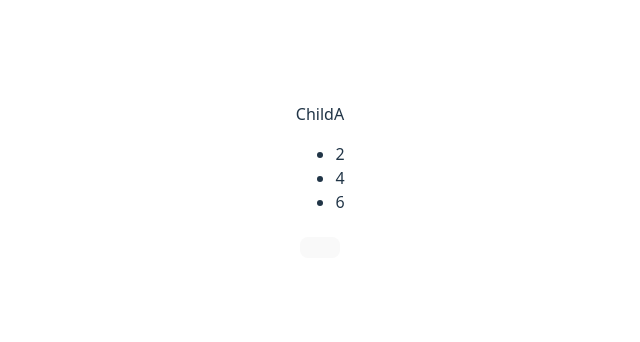
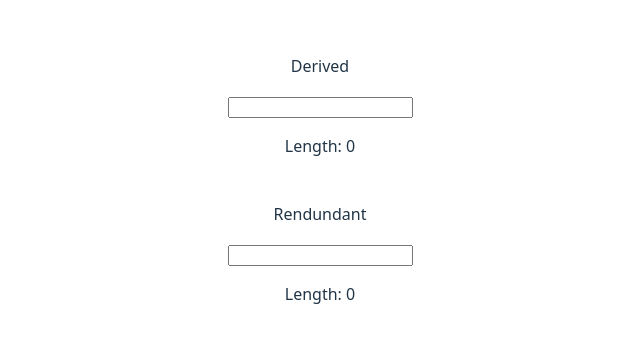
Before and after one commit to VictorSouzaCode/React-Performance-best-Practices, a React (Vite) app: page / in a window 1280 px wide. Shown: the part 220-562 px from the top of the page, without its empty margins (320-960 px from the left). Built offline with nearby package versions, Linux system fonts and the light colour scheme.

Commit message:
derived state lesson added and completed batching lesson added and completed expensive component lesson added

```diff
--- a/src/App.tsx
+++ b/src/App.tsx
@@ -2,6 +2,9 @@ import './App.css'
 import ReRender from './exercises/ReactRenderingModel/see-re-renders/ReRender'
 import PreventReRenders from './exercises/ReactRenderingModel/prevent-ReRenders/Prevent-ReRenders'
 import IdentityTrap from './exercises/ReactRenderingModel/propsIdentityTrap/IdentityTrap'
+import Batching from './exercises/ReactRenderingModel/batching/Batching'
+import DerivedState from './exercises/ReactRenderingModel/derivedState/DerivedState'
+import RedundantState from './exercises/ReactRenderingModel/derivedState/RedundantState'
 
 function App() {
 
@@ -9,7 +12,10 @@ function App() {
     <>
     {/* <ReRender/> */}
     {/* <PreventReRenders/> */}
-    <IdentityTrap/>
+    {/* <IdentityTrap/> */}
+    {/* <Batching/> */}
+    <DerivedState/>
+    <RedundantState/>
     </>
   )
 }
--- /dev/null
+++ b/src/exercises/ReactRenderingModel/batching/Batching.tsx
@@ -0,0 +1,68 @@
+import { useState } from "react"
+/* Goal: Explore batching of state updates. */
+
+/* Batching means React groups multiple state updates that happen in the same event loop (like inside one button click handler) and applies them together before rendering.
+This avoids doing a re-render after every single setState call.
+*/
+// Batching prevents extra renders, but also means all updates in one event handler see the same initial state (unless you use the functional form).
+// That’s why setState(prev => …) is the safe choice when your update depends on the previous state.
+
+const Batching = () => {
+    const [count, setCount] = useState(0)
+
+    const [countTwo, setCountTwo] = useState(0)
+
+    // With batching: Wrong way
+    // React collects both updates before rendering.
+    // Both are using the same stale count value (the one from when the handler started).
+    // So React thinks: "update count to count + 1" … twice.
+    // Result: you only get +1.
+    const incrementTwiceWrog = () => {
+        setCount(count + 1);
+        setCount(count + 1); // uses the same old `count`
+    }
+
+    // With batching: Correct way
+    // Now each update doesn’t close over the stale count.
+    // Instead, React says:
+    // Apply function: take latest value, add 1.
+    // Then: "Apply function again: take latest value, add 1."
+    // Even with batching, React applies them sequentially, so you get the correct +2.
+    const incrementTwiceCorrect = () => {
+        setCountTwo(prev => prev + 1);
+        setCountTwo(prev => prev + 1); // each uses the latest updated value
+    }
+
+    /* Key Lesson:
+       When your next state depends on the previous state, always use the functional updater form:
+    */
+
+    // Functional form performance cost
+    // functional updater is not slower in any meaningful way. It’s the safer option whenever the next state depends on the previous one.
+    // The functional updater can actually prevent bugs and wasted re-renders (like in your Exercise 4).
+    // So in real-world apps, it can be more performant overall
+
+  return (
+      <div>
+          <div style={{
+              display: "flex",
+              justifyContent: "center",
+              gap: "10px"
+          }}>
+              <p>Wrong:{count}</p>
+              <p>Corrent:{countTwo}</p>
+          </div>
+
+          <button
+              onClick={incrementTwiceWrog}>
+              Wrong
+          </button>
+          <button
+              onClick={incrementTwiceCorrect}>
+              Corrent
+          </button>
+      </div>
+  )
+}
+
+export default Batching
--- /dev/null
+++ b/src/exercises/ReactRenderingModel/derivedState/DerivedState.tsx
@@ -0,0 +1,41 @@
+import { useState } from "react"
+
+// THE CORRECT WAY
+
+// Goal: Avoid redundant state.
+// What is "derived state"
+// It’s when you store something in state that can be calculated from other state or props.
+// If you have text in state, and you also store text.length in state… then length is derived from text and doesn’t need to live in state separately.
+
+const DerivedState = () => {
+
+  const [text, setText] = useState("");
+
+  const handleChange = (e: React.ChangeEvent<HTMLInputElement>) => {
+    setText(e.target.value)
+  }
+
+  // Benefits:
+  // Only one source of truth (text).
+  // React recalculates text.length on every render — which is trivial and free.
+  // Less chance of bugs and unnecessary re-renders.
+
+  /* Key lesson:
+
+  Only put in useState what you can’t compute from props or other state.
+
+  Everything else → derive it.
+  */
+
+  return (
+    <div style={{
+        border: '1px solid white'}}
+    >
+      <p>Derived</p>
+          <input value={text} onChange={handleChange} />
+          <p>Length: {text.length}</p>
+    </div>
+  )
+}
+
+export default DerivedState
--- /dev/null
+++ b/src/exercises/ReactRenderingModel/derivedState/RedundantState.tsx
@@ -0,0 +1,36 @@
+import { useState } from "react"
+
+// THE WRONG WAY
+
+// Why is redundant state a problem?
+// It can get out of sync (you forget to update both text and length).
+// It causes extra re-renders (because React thinks there are more changes than necessary).
+// It adds unnecessary complexity.
+
+const RedundantState = () => {
+    const [text, setText] = useState("")
+    const [length, setLength] = useState(0)
+
+    const handleChange = (e: React.ChangeEvent<HTMLInputElement>) => {
+        setText(e.target.value);
+        setLength(e.target.value.length);
+    }
+
+    // Problems:
+    // i am updating two pieces of state for the same source of truth.
+    // If i forget setLength, my UI shows wrong data.
+    // More state updates → more reconciliation → slower.
+
+  return (
+    <div style={{
+        border: '1px solid white',
+        marginTop: "10px"
+    }}>
+        <p>Rendundant</p>
+        <input value={text} onChange={handleChange} />
+        <p>Length: {length}</p>
+    </div>
+  )
+}
+
+export default RedundantState
--- a/src/exercises/ReactRenderingModel/propsIdentityTrap/ChildB.tsx
+++ b/src/exercises/ReactRenderingModel/propsIdentityTrap/ChildB.tsx
@@ -1,5 +1,4 @@
 import { memo } from "react"
-import { useMemo } from "react"
 
 // reminder for later fix it with useMemo for now the fix that i did dint work
 
@@ -9,27 +8,12 @@ type ChildProps = {
 
 const ChildB = ({children}:ChildProps) => {
 
-  if(!children) return;
-
-  const computedChildren = useMemo(() => {
-
-    return children.map((item) => item * 2)
-
-  },[children])
-
-  console.log(children)
-
+  console.log("ChildB render")
   return (
     <div>
-      <ul>
-      {
-        computedChildren.map((item, index) => (
-          <li key={index}>{item}</li>
-        ))
-      }
-      </ul>
+      {children}
     </div>
   )
 }
 
-export default ChildB
+export default memo(ChildB)
--- a/src/exercises/ReactRenderingModel/propsIdentityTrap/IdentityTrap.tsx
+++ b/src/exercises/ReactRenderingModel/propsIdentityTrap/IdentityTrap.tsx
@@ -1,6 +1,7 @@
 import ChildA from "./ChildA"
 import ChildB from "./ChildB"
 import { useState } from "react"
+import { useMemo } from "react"
 
 /* Props Identity Trap
 */
@@ -11,19 +12,38 @@ import { useState } from "react"
 /* Pass an array (e.g., [1,2,3]) as a prop to <ChildB />.
 */
 
-/* Wrap <ChildB /> with React.memo.
+/* Wrap <ChildB /> with React.memo. it still re-renders (why? new array each render
+*/
+/* Bonus: Fix it using useMemo.
 */
 
-/* Task: Notice it still re-renders (why? new array each render).
+
+// EXPLANATION
+
+/* Even though <ChildB /> is wrapped in React.memo,
+On every parent re-render, [1,2,3] creates a new array reference,
+eact thinks the items prop changed → so <ChildB /> re-renders unnecessarily.*/
+
+
+// FIX
+
+/* Stabilize the array with useMemo */
+
+/* The array [1,2,3] is only created once (when the component mounts).
 */
 
-/* Bonus: Fix it using useMemo.
+/* On re-renders, React sees that the items prop reference didn’t change. */
+
+/* Thanks to React.memo, <ChildB /> won’t re-render anymore. */
+
+// KEY TAKEAWAY
+/* If you pass objects/arrays/functions as props, React.memo won’t help unless you stabilize their reference with useMemo (for values) or useCallback (for functions).
 */
 
 const IdentityTrap = () => {
     const [ count, setCount ] = useState(0)
 
-    const numbersArray = [1, 2, 3];
+    const numbersArray = useMemo(() => [1, 2, 3], []);
 
   return (
     <div>
@@ -31,7 +51,7 @@ const IdentityTrap = () => {
         <ChildB>{numbersArray}</ChildB>
         <button onClick={() => {
         setCount((number) => number + 1)
-      }}></button>
+      }}>{count}</button>
     </div>
   )
 }
```
Also changed, not shown: src/exercises/ReactRenderingModel/expensiveComponent/ExpensiveComponent.tsx (added, +25 -0 lines).
